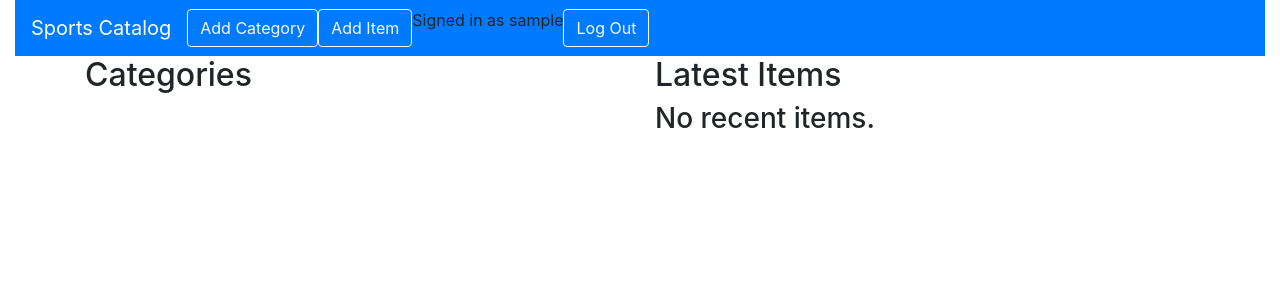
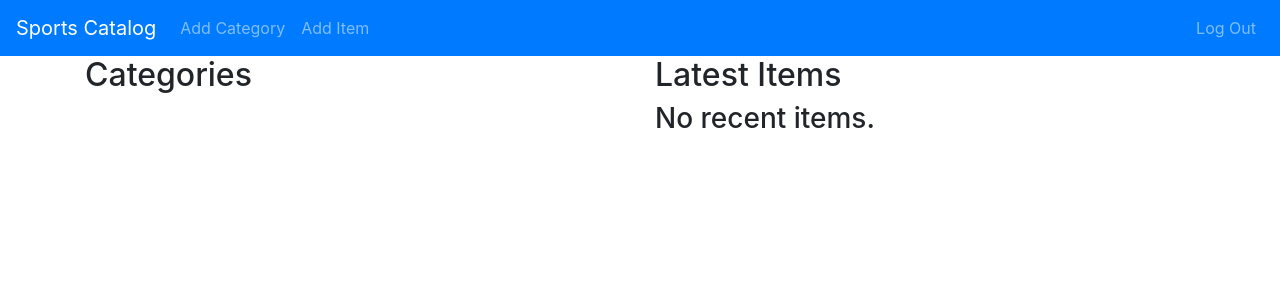
Before and after one commit to ishvartser/full_stack_nano, a Flask app: page /catalog in a window 1280 px wide. Shown: the top 300 px of the page. Run offline with Flask 2, Linux system fonts and the light colour scheme; the visitor is signed in with stand-in values (Sample User, id 1); data that the repository does not hold is empty; parts of the project's set-up code (start-up, migrations or seed data) failed here and were passed over; some libraries are stand-ins or nearby versions.

Commit message:
Updating the navbar, and moving to a newer version of Bootstrap 4.3.1

```diff
--- a/vagrant/catalog/templates/base.html
+++ b/vagrant/catalog/templates/base.html
@@ -6,21 +6,37 @@
     <meta charset="utf-8">
     <meta name="viewport" content="width=device-width, initial-scale=1, shrink-to-fit=no">
     <!-- Bootstrap CSS -->
-    <link rel="stylesheet" href="https://maxcdn.bootstrapcdn.com/bootstrap/4.0.0/css/bootstrap.min.css" integrity="sha384-Gn5384xqQ1aoWXA+058RXPxPg6fy4IWvTNh0E263XmFcJlSAwiGgFAW/dAiS6JXm" crossorigin="anonymous">
+    <link rel="stylesheet" href="https://stackpath.bootstrapcdn.com/bootstrap/4.3.1/css/bootstrap.min.css" integrity="sha384-ggOyR0iXCbMQv3Xipma34MD+dH/1fQ784/j6cY/iJTQUOhcWr7x9JvoRxT2MZw1T" crossorigin="anonymous">
 </head>
 <body>
+    <nav class="navbar navbar-expand-md navbar-dark bg-primary">
+        <a class="navbar-brand abs" href="{{url_for('show_categories')}}">Sports Catalog</a>
+        <button class="navbar-toggler" type="button" data-toggle="collapse" data-target="#collapsingNavbar">
+            <span class="navbar-toggler-icon"></span>
+        </button>
+        <div class="navbar-collapse collapse" id="collapsingNavbar">
+            <ul class="navbar-nav">
+                <li class="nav-item">
+                    <a href="{{url_for('new_category')}}" class="nav-link" role="button">Add Category</a>
+                </li>
+                <li class="nav-item">
+                    <a href="{{url_for('new_item')}}" class="nav-link" role="button">Add Item</a>
+                </li>
+            </ul>
+            <ul class="navbar-nav ml-auto">
+                {% if user %}
+                <li class="nav-item">
+                    <a href="{{ url_for('logout') }}" class="nav-link" role="button">Log Out</a>
+                </li>
+                {% else %}
+                <li class="nav-item">
+                    <a href="{{ url_for('login') }}" class="nav-link" role="button">Log In</a>
+                </li>
+                {% endif %}
+            </ul>
+        </div>
+    </nav>
     <div class="container-fluid">
-        <nav class="navbar navbar-expand-lg navbar-dark bg-primary">
-            <a class="navbar-brand" href="{{url_for('show_categories')}}">Sports Catalog</a>
-            <a href="{{url_for('new_category')}}" class="btn btn-outline-light" role="button">Add Category</a>
-            <a href="{{url_for('new_item')}}" class="btn btn-outline-light" role="button">Add Item</a>
-            {% if user %}
-            <p>Signed in as {{ user }}</p>
-            <a href="{{ url_for('logout') }}" class="btn btn-outline-light" role="button">Log Out</a>
-            {% else %}
-            <a href="{{ url_for('login') }}" class="btn btn-outline-light" role="button">Log In</a>
-            {% endif %}
-        </nav>
         <div class="row">
             {% with messages = get_flashed_messages() %}
                 {% if messages %}
@@ -37,5 +53,8 @@
             {% endblock %}
         </div>
     </div>
+    <script src="https://code.jquery.com/jquery-3.3.1.slim.min.js" integrity="sha384-q8i/X+965DzO0rT7abK41JStQIAqVgRVzpbzo5smXKp4YfRvH+8abtTE1Pi6jizo" crossorigin="anonymous"></script>
+    <script src="https://cdnjs.cloudflare.com/ajax/libs/popper.js/1.14.7/umd/popper.min.js" integrity="sha384-UO2eT0CpHqdSJQ6hJty5KVphtPhzWj9WO1clHTMGa3JDZwrnQq4sF86dIHNDz0W1" crossorigin="anonymous"></script>
+    <script src="https://stackpath.bootstrapcdn.com/bootstrap/4.3.1/js/bootstrap.min.js" integrity="sha384-JjSmVgyd0p3pXB1rRibZUAYoIIy6OrQ6VrjIEaFf/nJGzIxFDsf4x0xIM+B07jRM" crossorigin="anonymous"></script>
 </body>
 </html>
```
